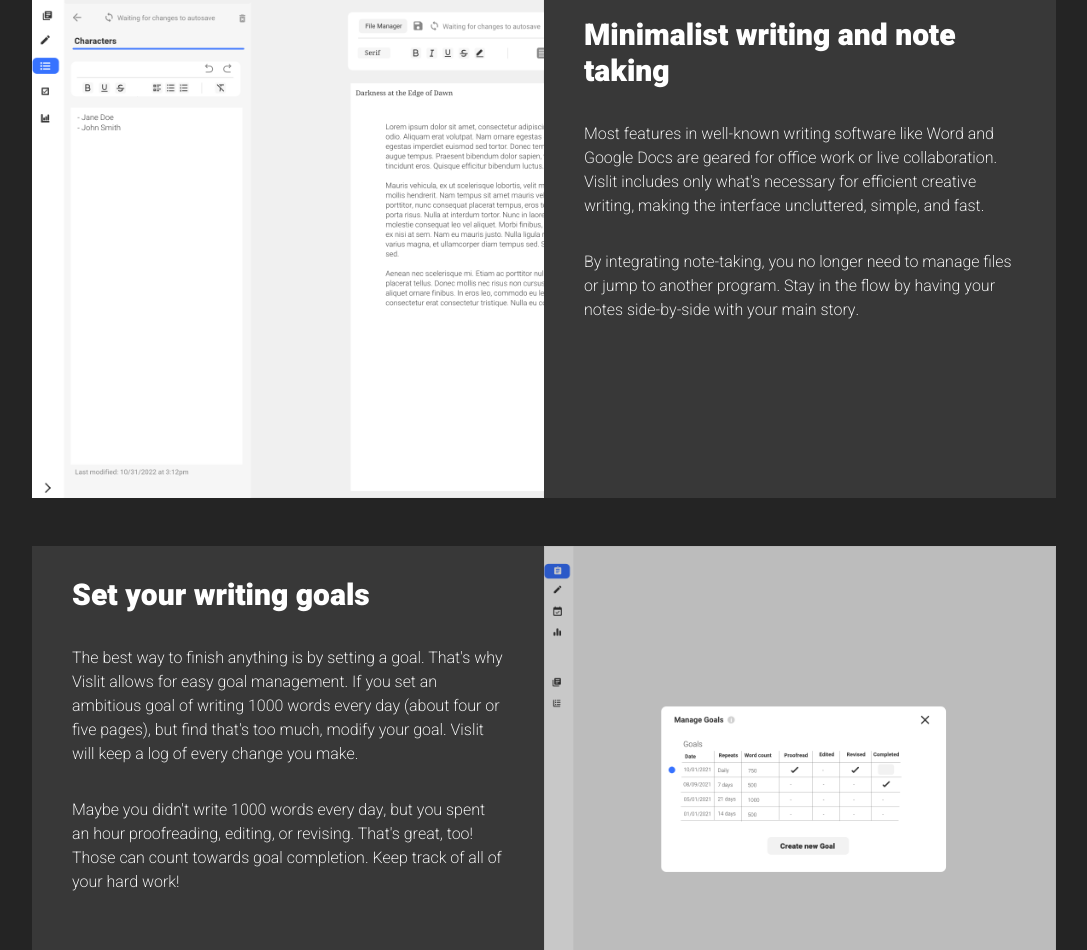
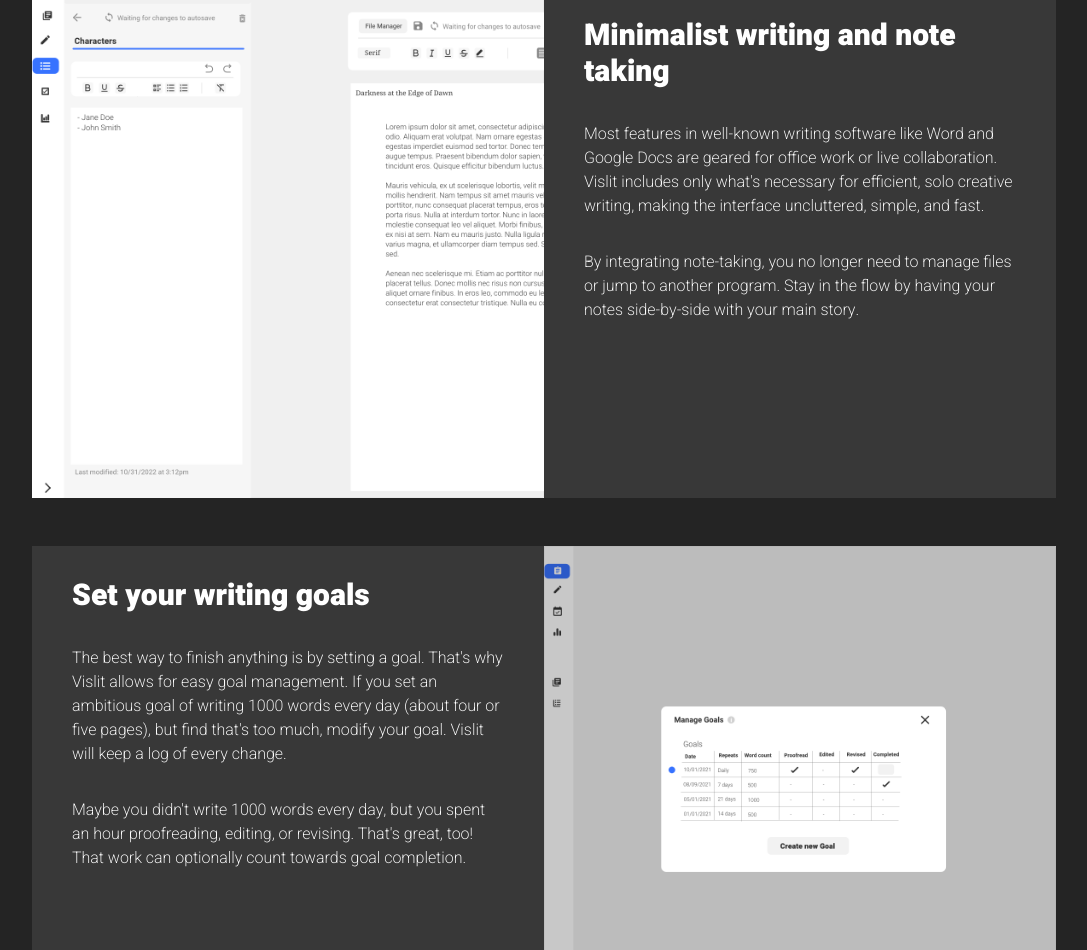
Before and after one commit to ste163/vislit-website-next, a Next.js app: page /features in a window 1280 px wide. Shown: the part 1222-2172 px from the top of the page, without its empty margins (96-1183 px from the left). Built offline with nearby package versions, Linux system fonts and the light colour scheme.

Commit message:
content updates; feature page image sizing fix

```diff
--- a/components/CardFeature.tsx
+++ b/components/CardFeature.tsx
@@ -24,9 +24,9 @@
       id={id}
       className={`${className} flex ${
         isReverse ? "lg:flex-row-reverse" : "lg:flex-row"
-      } flex-col max-w-5xl max-h-600px`}
+      } flex-col max-w-xl lg:max-w-5xl max-h-600px`}
     >
-      <div className="relative w-4/5 lg:w-1/2">
+      <div className="relative w-4/5 max-w-xl lg:w-1/2">
         <Image
           src={imageSrc}
           height="100%"
--- a/pages/features/index.tsx
+++ b/pages/features/index.tsx
@@ -91,8 +91,8 @@
         <p className="mb-8">
           Most features in well-known writing software like Word and Google Docs
           are geared for office work or live collaboration. Vislit includes only
-          what's necessary for efficient creative writing, making the interface
-          uncluttered, simple, and fast.
+          what's necessary for efficient, solo creative writing, making the
+          interface uncluttered, simple, and fast.
         </p>
         <p>
           By integrating note-taking, you no longer need to manage files or jump
@@ -114,12 +114,12 @@
           Vislit allows for easy goal management. If you set an ambitious goal
           of writing 1000 words every day (about four or five pages), but find
           that's too much, modify your goal. Vislit will keep a log of every
-          change you make.
+          change.
         </p>
         <p>
           Maybe you didn't write 1000 words every day, but you spent an hour
-          proofreading, editing, or revising. That's great, too! Those can count
-          towards goal completion. Keep track of all of your hard work!
+          proofreading, editing, or revising. That's great, too! That work can
+          optionally count towards goal completion.
         </p>
       </CardFeature>
 
```
Also changed, not shown: _articles/progress-update-may-2022.md (+1 -1 lines).
